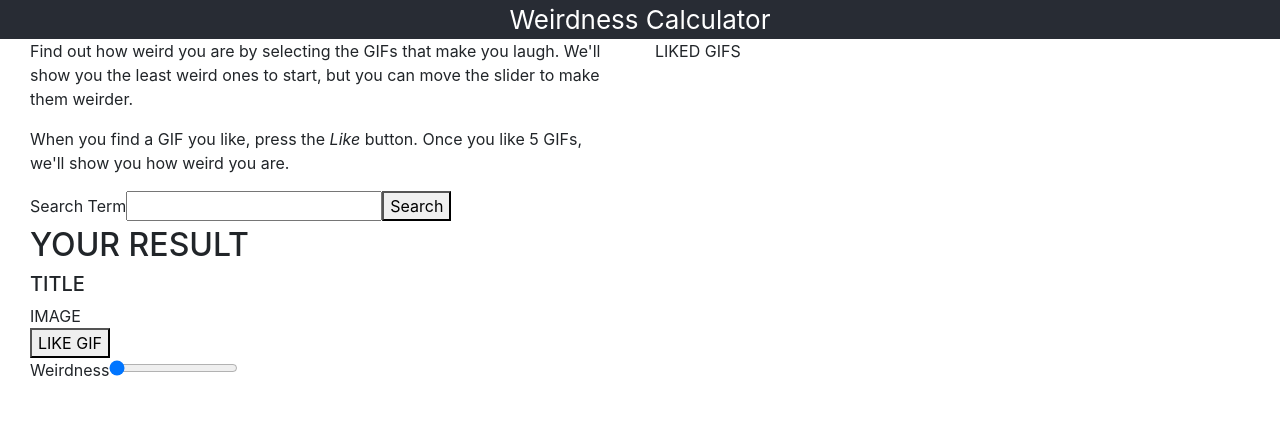
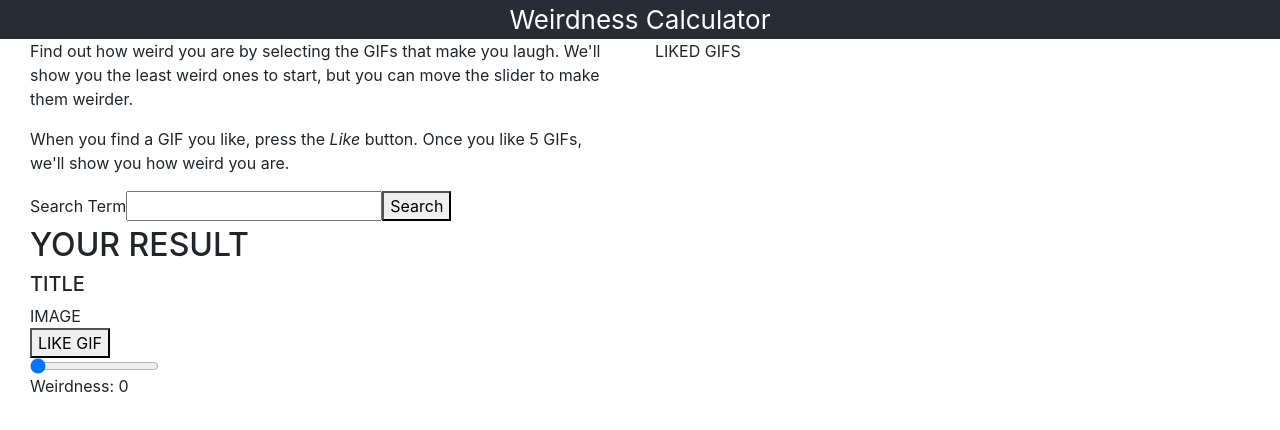
Before and after one commit to kwyoung11/weirdness_calculator, a React (Create React App) app: page / in a window 1280 px wide. Shown: the top 430 px of the page. Built offline with nearby package versions, Linux system fonts and the light colour scheme.

Commit message:
gets searchTerm and weirdness working by adding dispatch handlers to App container and passing handlers down to presentational components

```diff
--- a/src/App.css
+++ b/src/App.css
@@ -10,3 +10,11 @@
   font-size: calc(10px + 2vmin);
   color: white;
 }
+
+/*************
+SearchResult
+**************/
+
+.SearchResult input {
+  display: block;
+}
--- a/src/App.js
+++ b/src/App.js
@@ -6,13 +6,48 @@ import { Header } from './components/Header';
 import { Search } from './components/Search';
 import { SearchResult } from './components/SearchResult';
 
+import { updateWeirdness } from './actions/weirdness-actions';
+import { updateSearchTerm } from './actions/searchTerm-actions';
+import { likeGif, unlikeGif } from './actions/likedGifs-actions';
+
 import { Container, Row, Col } from 'reactstrap';
 
 class App extends React.Component {
 
   constructor(props) {
     super(props);
-    this.state = {};
+    this.state = {
+    	searchTerm: props.searchTerm
+    };
+
+    this.onUpdateWeirdness = this.onUpdateWeirdness.bind(this);
+    this.onLikeGif = this.onLikeGif.bind(this);
+    this.onUnlikeGif = this.onUnlikeGif.bind(this);
+    this.handleSearchTermChange = this.handleSearchTermChange.bind(this);
+    this.handleSearchTermSubmit = this.handleSearchTermSubmit.bind(this);
+  }
+
+  handleSearchTermChange(e) {
+    this.setState({
+      searchTerm: e.target.value
+    });
+  }
+
+  handleSearchTermSubmit(e) {
+    e.preventDefault();
+    this.props.onUpdateSearchTerm(this.state.searchTerm);
+  }
+
+  onUpdateWeirdness(e) {
+    this.props.onUpdateWeirdness(e.target.value);
+  }
+
+  onLikeGif(e) {
+    // TODO
+  }
+
+  onUnlikeGif(e) {
+    // TODO
   }
 
   render() {
@@ -22,8 +57,13 @@ class App extends React.Component {
 	    	<Container fluid>
 	      		<Row>
 	            	<Col xs="6">
-	            		<Search />
-	            		<SearchResult />
+	            		<Search
+	            			handleSearchTermSubmit={this.handleSearchTermSubmit}
+                			handleSearchTermChange={this.handleSearchTermChange}/>
+	            		<SearchResult
+	            			weirdness={this.props.weirdness}
+	            			onLikeGif={this.onLikeGif}
+                			onUpdateWeirdness={this.onUpdateWeirdness}/>
 	            	</Col>
 	            	<Col xs="6">
 	            		LIKED GIFS
@@ -33,7 +73,23 @@ class App extends React.Component {
       	</React.Fragment>
     );
   }
-
 }
 
-export default connect()(App);
+const mapStateToProps = (state, props) => {
+  return {
+    likedGifs: state.likedGifs,
+    weirdness: state.weirdness,
+    searchTerm: state.searchTerm,
+    searchResult: state.searchResult
+  };
+
+};
+
+const mapActionsToProps = {
+  onUpdateWeirdness: updateWeirdness,
+  onUpdateSearchTerm: updateSearchTerm,
+  onLikeGif: likeGif,
+  onUnlikeGif: unlikeGif
+};
+
+export default connect(mapStateToProps, mapActionsToProps)(App);
--- a/src/components/Search.js
+++ b/src/components/Search.js
@@ -18,9 +18,9 @@ export class Search extends React.Component {
 		    	  	  When you find a GIF you like, press the <i>Like</i> button. Once you like 5 GIFs, we'll show you how weird you are.
 		    	  	</p>
 				</div>
-				<form id="searchForm">
+				<form id="searchForm" onSubmit={e => this.props.handleSearchTermSubmit(e)}>
 		    	  <label htmlFor="searchTerm">Search Term</label>
-		    	  <input type="text" name="searchTerm" />
+		    	  <input type="text" name="searchTerm" onChange={e => this.props.handleSearchTermChange(e)} />
 		    	  <button type="submit">Search</button>
 		    	</form>
 		    </Container>
--- a/src/components/SearchResult.js
+++ b/src/components/SearchResult.js
@@ -10,11 +10,11 @@ export const SearchResult = (props) => {
 				<h5>TITLE</h5>
 				<div>IMAGE</div>
 			</div>
-			<button>LIKE GIF</button>
+			<button onClick={e => props.onLikeGif(e)}>LIKE GIF</button>
 			<div>
-				<label htmlFor="weirdness">Weirdness</label>
-        		<input type="range" defaultValue="0" name="weirdness"
+        		<input type="range" defaultValue="0" onChange={e => props.onUpdateWeirdness(e)} name="weirdness"
          		min="0" max="10"/>
+         		<label htmlFor="weirdness">Weirdness</label>: {props.weirdness}
          	</div>
 	    </Container>
 	);
--- a/src/index.js
+++ b/src/index.js
@@ -21,7 +21,7 @@ const allReducers = combineReducers({
 	searchResult: searchResultReducer
 });
 
-const store = createStore(allReducers);
+const store = createStore(allReducers, window.__REDUX_DEVTOOLS_EXTENSION__ && window.__REDUX_DEVTOOLS_EXTENSION__());
 
 ReactDOM.render(
 	<Provider store={store}>
```
